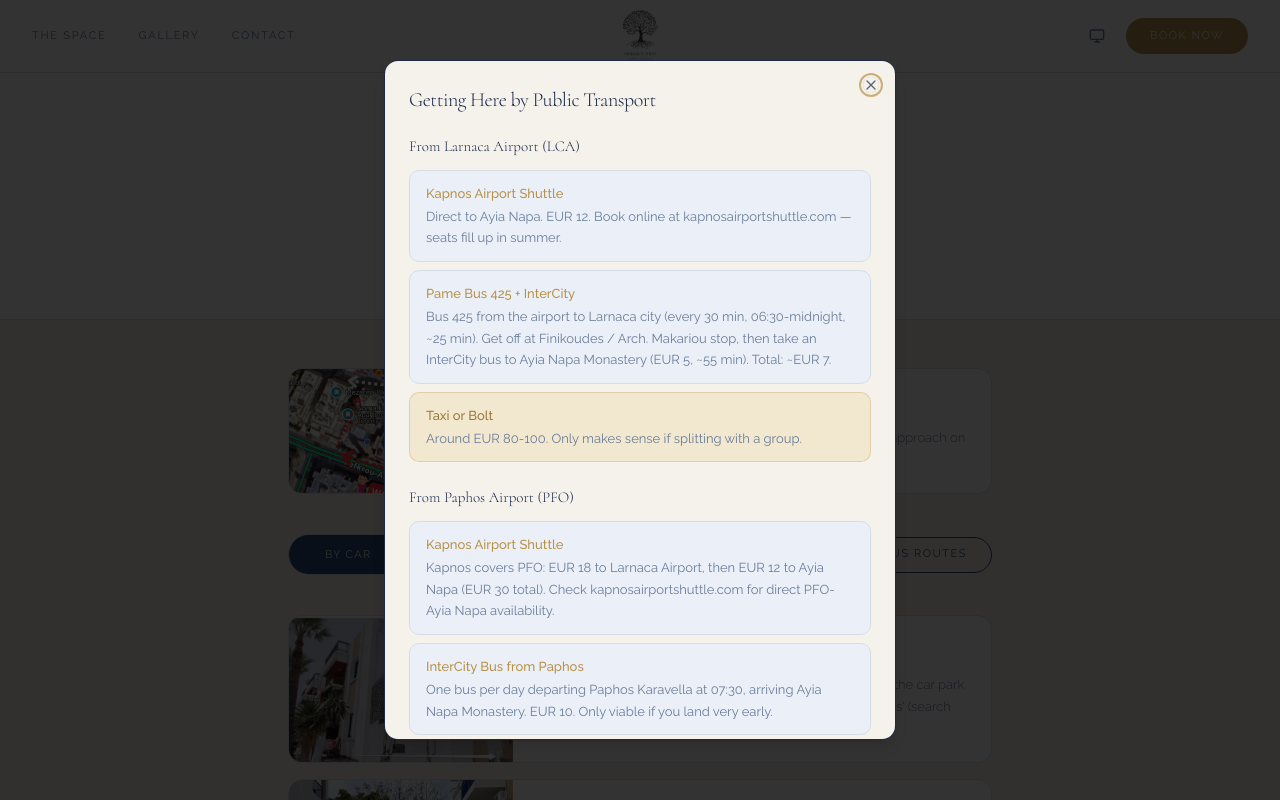
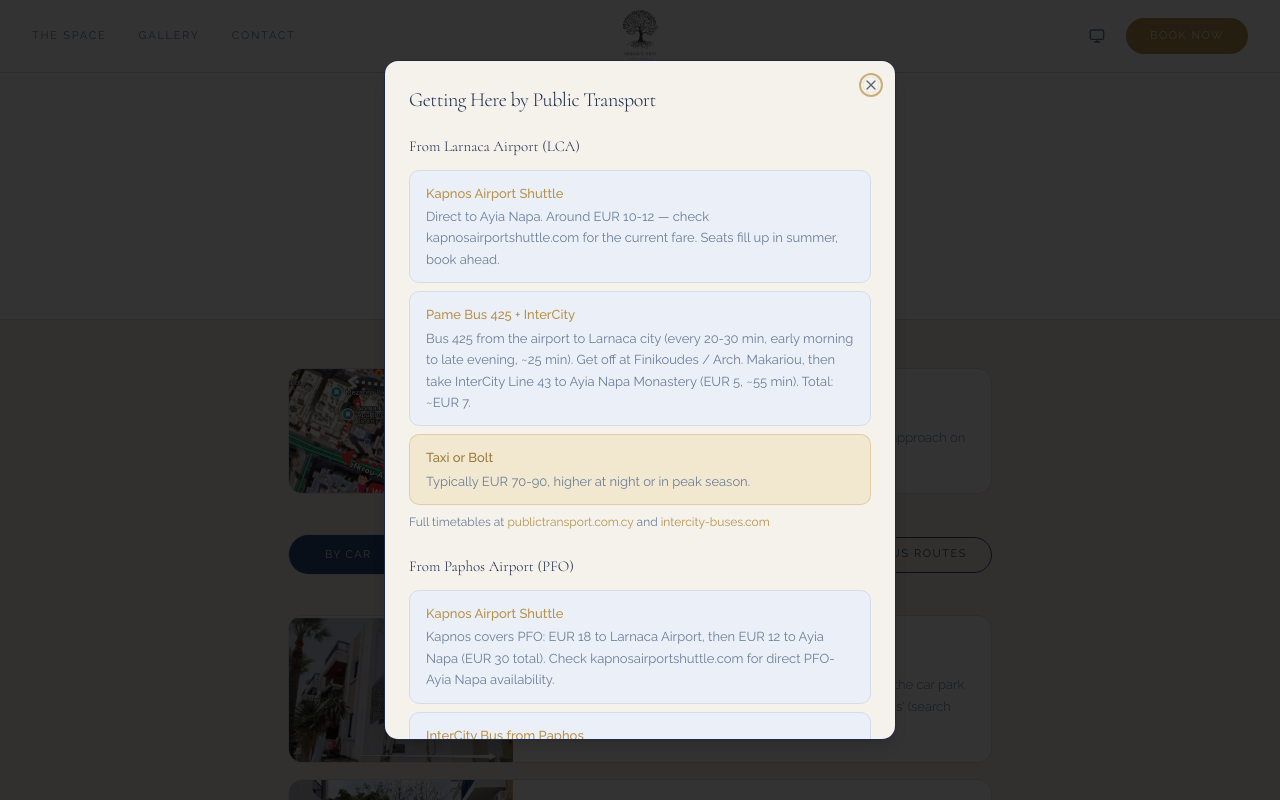
Before and after one commit to cmin764/nomads-nest, a Next.js app: page /check-in in a window 1280 px wide. Both pictures are taken after a click on the button "BUS ROUTES". Shown: the top 800 px of the page. Built offline with nearby package versions, Linux system fonts and the light colour scheme.

Commit message:
Refined transport info

```diff
--- a/src/components/check-in/transport-modal.tsx
+++ b/src/components/check-in/transport-modal.tsx
@@ -15,6 +15,7 @@
   fromPaphosAirport,
   localRoutes,
   type TransportSection,
+  type TransportFooterLink,
 } from "@/data/transport-content";
 
 function Section({ section }: { section: TransportSection }) {
@@ -51,6 +52,24 @@
           </div>
         ))}
       </div>
+      {section.footer && (
+        <p className="text-[12px] text-muted-foreground mt-2">
+          Full timetables at{" "}
+          {section.footer.map((link: TransportFooterLink, i: number) => (
+            <span key={link.url}>
+              <Link
+                href={link.url}
+                target="_blank"
+                rel="noopener noreferrer"
+                className="text-primary hover:underline"
+              >
+                {link.label}
+              </Link>
+              {i < section.footer!.length - 1 && " and "}
+            </span>
+          ))}
+        </p>
+      )}
     </div>
   );
 }
--- a/src/data/transport-content.ts
+++ b/src/data/transport-content.ts
@@ -5,10 +5,16 @@
   warning?: boolean; // renders in gold/amber tone
 }
 
+export interface TransportFooterLink {
+  label: string;
+  url: string;
+}
+
 export interface TransportSection {
   id: string;
   title: string;
   options: TransportOption[];
+  footer?: TransportFooterLink[];
 }
 
 export interface LocalRoute {
@@ -20,21 +26,25 @@
 export const fromLarnacaAirport: TransportSection = {
   id: "lca",
   title: "From Larnaca Airport (LCA)",
+  footer: [
+    { label: "publictransport.com.cy", url: "https://www.publictransport.com.cy/routes/page/routes-and-timetables?agency=10" },
+    { label: "intercity-buses.com", url: "https://intercity-buses.com/en/routes/larnaca-ayia-napa-paralimni-paralimni-ayia-napa-larnaca/" },
+  ],
   options: [
     {
       label: "Kapnos Airport Shuttle",
-      detail: "Direct to Ayia Napa. EUR 12. Book online at kapnosairportshuttle.com — seats fill up in summer.",
+      detail: "Direct to Ayia Napa. Around EUR 10-12 — check kapnosairportshuttle.com for the current fare. Seats fill up in summer, book ahead.",
       url: "https://kapnosairportshuttle.com/",
     },
     {
       label: "Pame Bus 425 + InterCity",
       detail:
-        "Bus 425 from the airport to Larnaca city (every 30 min, 06:30-midnight, ~25 min). Get off at Finikoudes / Arch. Makariou stop, then take an InterCity bus to Ayia Napa Monastery (EUR 5, ~55 min). Total: ~EUR 7.",
+        "Bus 425 from the airport to Larnaca city (every 20-30 min, early morning to late evening, ~25 min). Get off at Finikoudes / Arch. Makariou, then take InterCity Line 43 to Ayia Napa Monastery (EUR 5, ~55 min). Total: ~EUR 7.",
       url: "https://intercity-buses.com/en/routes/larnaca-ayia-napa-paralimni-paralimni-ayia-napa-larnaca/",
     },
     {
       label: "Taxi or Bolt",
-      detail: "Around EUR 80-100. Only makes sense if splitting with a group.",
+      detail: "Typically EUR 70-90, higher at night or in peak season.",
       warning: true,
     },
   ],
@@ -59,7 +69,7 @@
     },
     {
       label: "Taxi or Bolt",
-      detail: "EUR 120-150+ from Paphos. Not recommended.",
+      detail: "EUR 120-150+ from Paphos.",
       warning: true,
     },
   ],
```
Also changed, not shown: 2 other files (tests, documents, lock files or other folders).
